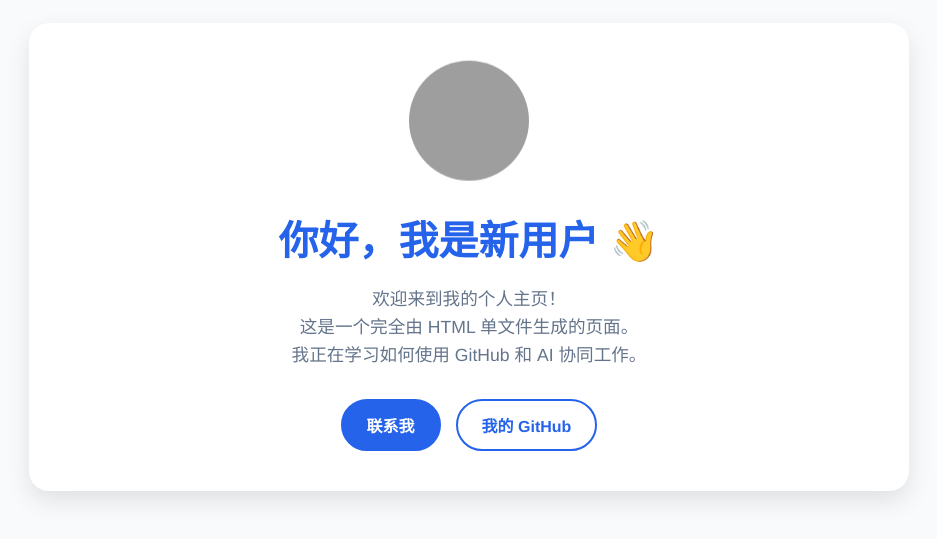
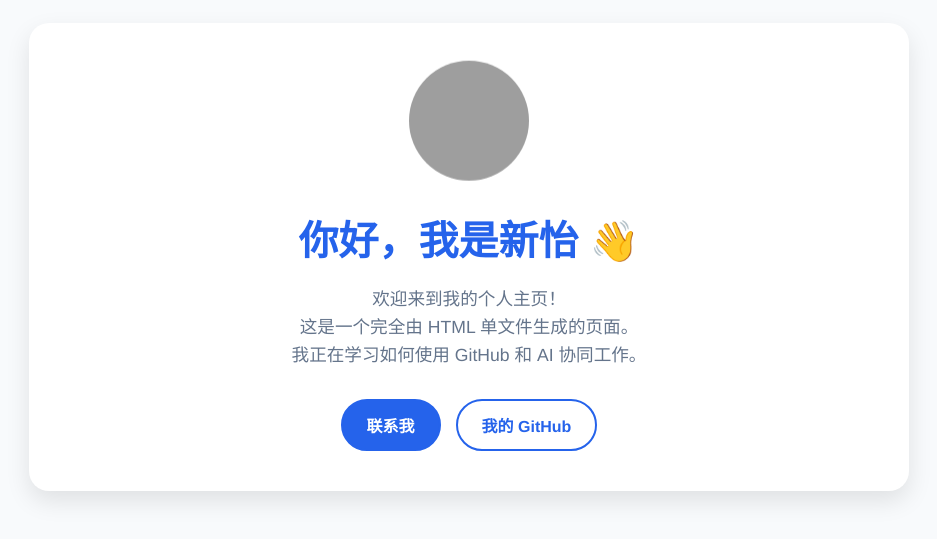
Before and after one commit to xinyiji830-cyber/my-simple-web, a plain HTML site: page index.html in a window 1280 px wide. Shown: the part 143-682 px from the top of the page, without its empty margins (171-1108 px from the left). Drawn offline with Linux system fonts and the light colour scheme; grey boxes are pictures that could not be loaded.

Commit message:
Update index.html

```diff
--- a/index.html
+++ b/index.html
@@ -113,7 +113,7 @@
     <div class="container">
         <div class="avatar"></div>
 
-        <h1>你好，我是新用户 👋</h1>
+        <h1>你好，我是新怡 👋</h1>
 
         <p class="bio">
             欢迎来到我的个人主页！<br>
```
